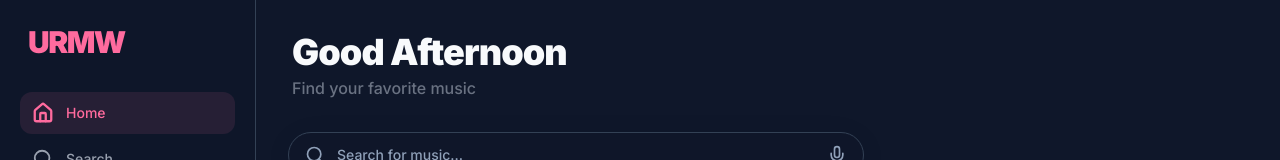
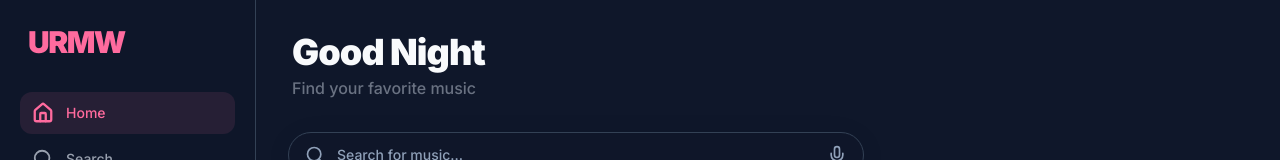
Before and after one commit to anotherath/urmw-app, a Next.js app: page / in a window 1280 px wide. Shown: the top 160 px of the page. Built offline with nearby package versions, Linux system fonts and the light colour scheme; no server answers; the database is empty.

Commit message:
chore: move API and stream URLs to env variables; add .env.example; fix greeting to UTC+7

```diff
--- a/app/api/process/route.ts
+++ b/app/api/process/route.ts
@@ -1,6 +1,6 @@
 import { NextRequest, NextResponse } from "next/server";
 
-const API_BASE = "https://ytm-to-tele-production.up.railway.app";
+const API_BASE = process.env.API_BASE_URL || "";
 
 export async function GET(request: NextRequest) {
   const videoId = request.nextUrl.searchParams.get("video_id");
--- a/app/api/search/route.ts
+++ b/app/api/search/route.ts
@@ -1,6 +1,6 @@
 import { NextRequest, NextResponse } from "next/server";
 
-const API_BASE = "https://ytm-to-tele-production.up.railway.app";
+const API_BASE = process.env.API_BASE_URL || "";
 
 export async function GET(request: NextRequest) {
   const q = request.nextUrl.searchParams.get("q");
--- a/app/page.tsx
+++ b/app/page.tsx
@@ -16,11 +16,13 @@ function formatDuration(seconds: number) {
 }
 
 function getGreeting() {
-  const hour = new Date().getHours();
-  if (hour < 5) return "Good Night";
-  if (hour < 12) return "Good Morning";
-  if (hour < 18) return "Good Afternoon";
-  if (hour < 22) return "Good Evening";
+  // UTC+7
+  const hour = new Date().getUTCHours() + 7;
+  const h = hour >= 24 ? hour - 24 : hour;
+  if (h < 5) return "Good Night";
+  if (h < 12) return "Good Morning";
+  if (h < 18) return "Good Afternoon";
+  if (h < 22) return "Good Evening";
   return "Good Night";
 }
 
--- a/lib/store.ts
+++ b/lib/store.ts
@@ -1,6 +1,6 @@
 import { create } from "zustand";
 
-const STREAM_BASE = "https://urmw-stream.anotheralltimehigh.workers.dev";
+const STREAM_BASE = process.env.NEXT_PUBLIC_STREAM_BASE_URL || "";
 
 export interface Song {
   videoId: string;
```
Also changed, not shown: 2 other files (tests, documents, lock files or other folders).
